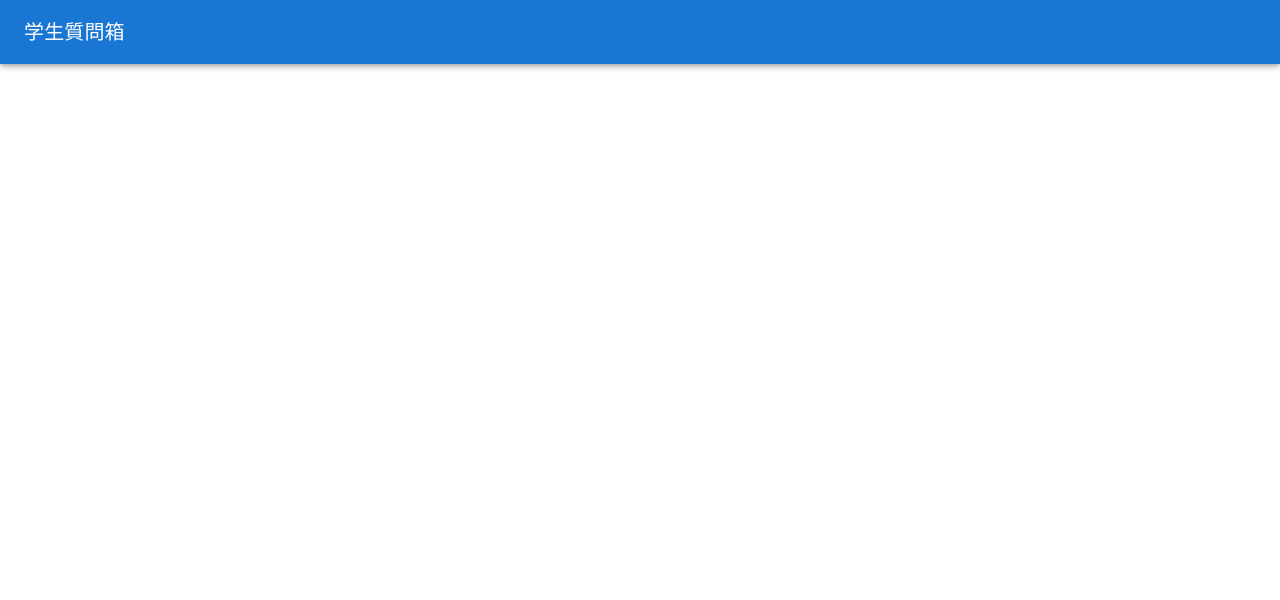
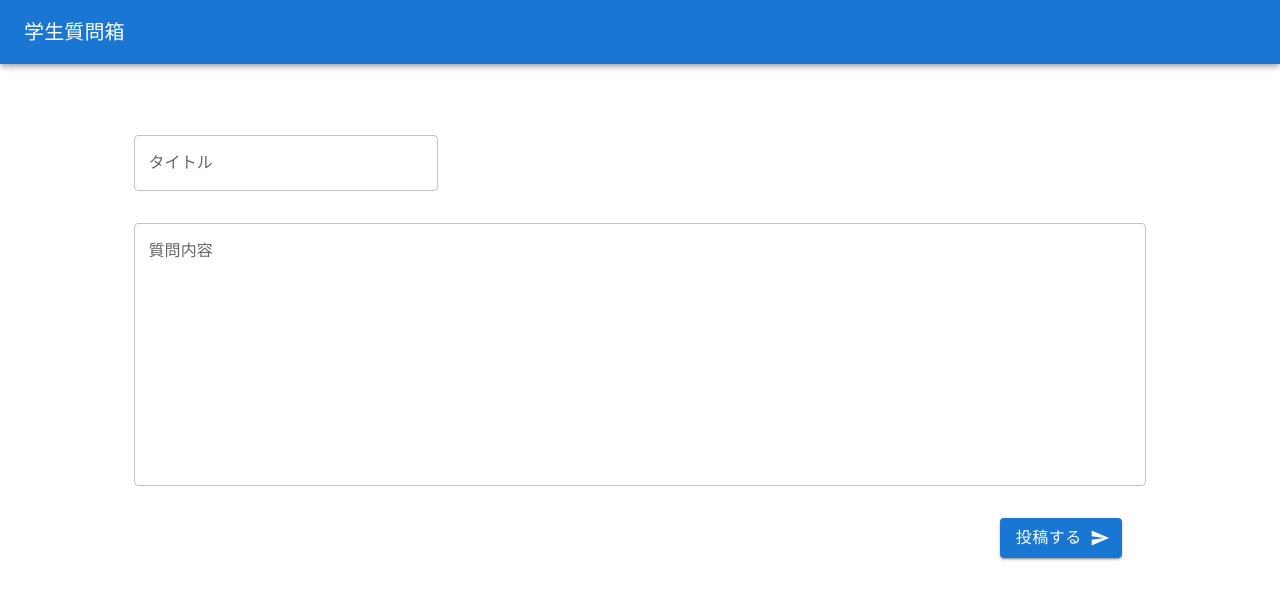
Before and after one commit to kit-isel/SQA, a React (Vite) app in the folder frontend/: page /questions/post in a window 1280 px wide. Shown: the top 600 px of the page. Built offline with nearby package versions, Linux system fonts and the light colour scheme.

Commit message:
✨ feat: 質問投稿のフォーム＆ボタンを作成 #6

```diff
--- a/frontend/src/pages/PostPage.tsx
+++ b/frontend/src/pages/PostPage.tsx
@@ -8,17 +8,33 @@ import {
   Toolbar,
   Typography,
   useTheme,
+  TextField,
+  Button,
+  Stack,
 } from "@mui/material";
 import MenuIcon from "@mui/icons-material/Menu";
+import SendIcon from "@mui/icons-material/Send";
 import { useState } from "react";
+import { Http } from "@mui/icons-material";
 
 const HEADER_HEIGHT = "64px";
 
 // Post Question Page
 function PostPage() {
   const theme = useTheme();
-  const [drawerOpen, setDrawerOpen] = useState(true);
-  const [selectedIndex, setSelectedIndex] = useState(0);
+  const [title, setTitle] = useState("");
+  const [description, setDescription] = useState("");
+
+  const handleSend = () => {
+    // Send the question to the server
+    fetch("http://localhost:8080/api/v1/questions", {
+      method: "POST",
+      headers: {
+        "Content-Type": "application/json",
+      },
+      body: JSON.stringify({ title, description }),
+    });
+  };
 
   return (
     <Box sx={{ display: "flex" }}>
@@ -29,6 +45,37 @@ function PostPage() {
           </Typography>
         </Toolbar>
       </AppBar>
+      <Box sx={{ mt: HEADER_HEIGHT, width: "100%", px: "10%", py: "5%" }}>
+        <TextField
+          sx={{ mb: "2em", width: "30%" }}
+          label="タイトル"
+          variant="outlined"
+          value={title}
+          onChange={(e) => setTitle(e.target.value)}
+        />
+        <TextField
+          label="質問内容"
+          multiline
+          fullWidth
+          rows={10}
+          placeholder="質問内容を入力してください"
+          value={description}
+          onChange={(e) => setDescription(e.target.value)}
+        />
+        <Stack
+          direction="row"
+          sx={{ mt: "2em", pr: "1.5em", justifyContent: "flex-end" }}
+        >
+          <Button
+            sx={{ fontSize: "1em" }}
+            variant="contained"
+            endIcon={<SendIcon />}
+            onClick={handleSend}
+          >
+            投稿する
+          </Button>
+        </Stack>
+      </Box>
     </Box>
   );
 }
```
